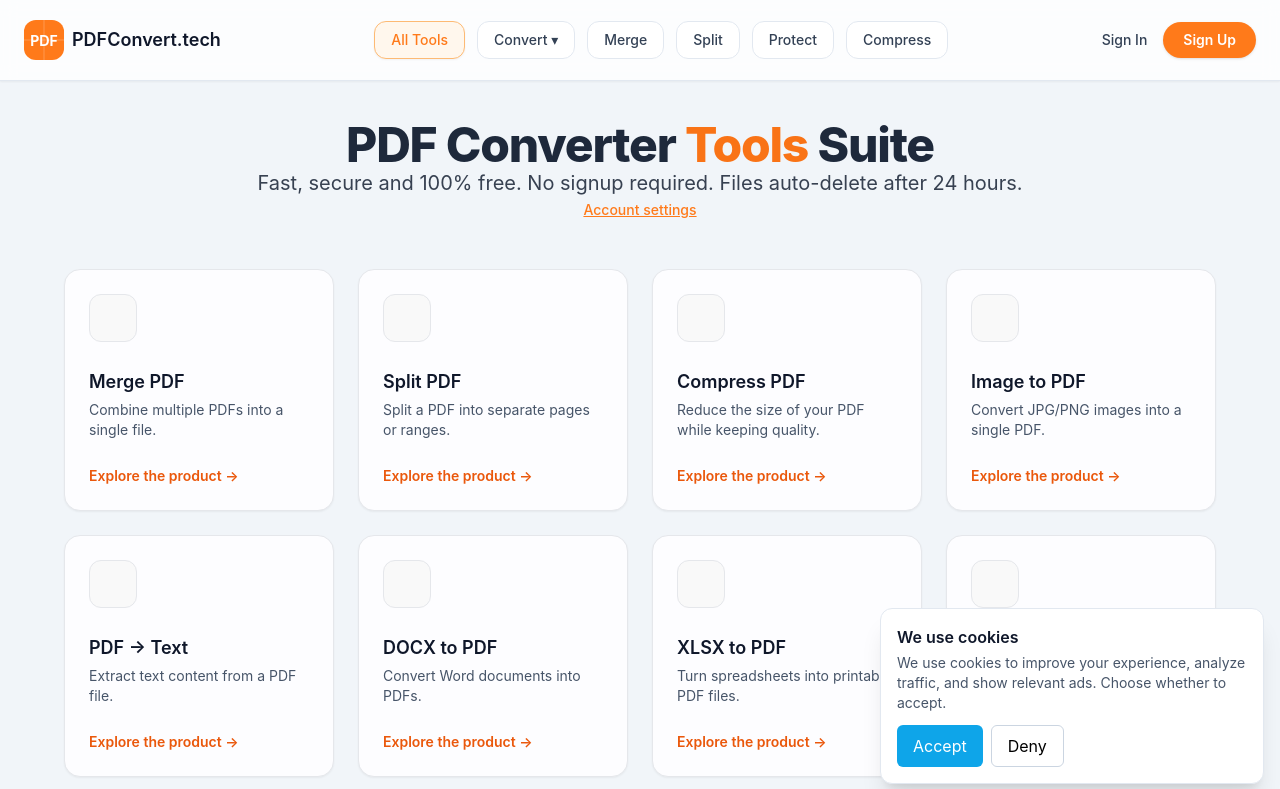
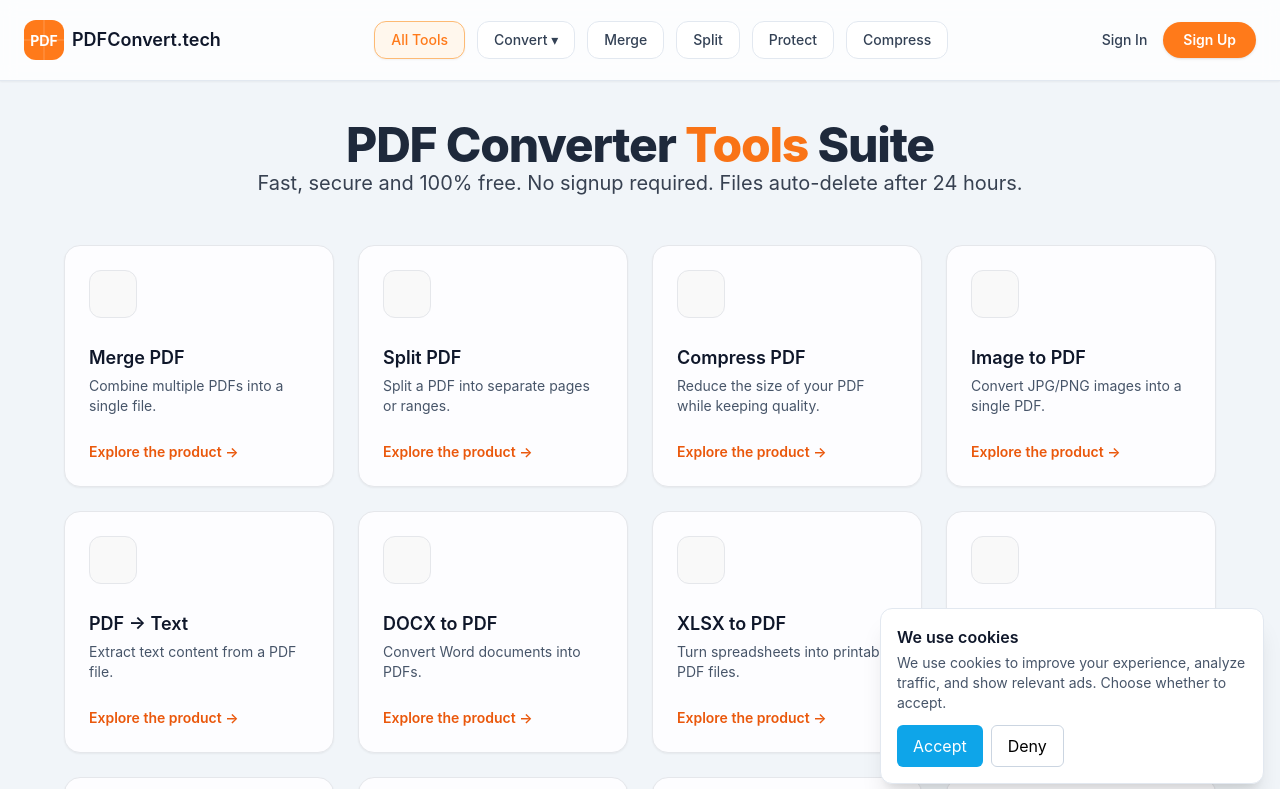
Before and after one commit to renasoth-creator/MyTool, a React (Vite) app: page / in a window 1280 px wide. Shown: the top 789 px of the page. Built offline with nearby package versions, Linux system fonts and the light colour scheme.

Commit message:
more tools

```diff
--- a/src/pages/DashboardPage.tsx
+++ b/src/pages/DashboardPage.tsx
@@ -2,8 +2,10 @@ import React from "react";
 import Layout from "../components/Layout";
 import ToolCard from "../components/ToolCard";
 import { tools } from "../config/pdfToolsConfig";
+import { useAuth } from "../context/AuthContext";
 
 const DashboardPage: React.FC = () => {
+    const { user } = useAuth();
      return (
       <Layout>
 
@@ -11,6 +13,7 @@ const DashboardPage: React.FC = () => {
           HERO HEADER
       ================================= */}
       <header className="text-center mb-12">
+
   <h1 className="text-4x1 md:text-5xl font-extrabold text-primary-dark tracking-tight">
     PDF Converter <span className="text-primary-orange">Tools</span> Suite
   </h1>
@@ -18,14 +21,19 @@ const DashboardPage: React.FC = () => {
   <p className="mt- text-lg md:text-xl text-gray-700 max-w-3xl mx-auto">
     Fast, secure and 100% free. No signup required. Files auto-delete after 24 hours.
   </p>
+
+  {user && (
+    <div className="mt-4">
       <a
         href="/account"
-          className="text-sm text-[#ff7a1a] font-medium underline"
+        className="text-sm text-[#ff7a1a] font-medium underline hover:text-primary-dark transition"
       >
         Account settings
       </a>
+    </div>
+  )}
+</header>
 
-      </header>
 
       {/* ================================
           TOOLS GRID (Orange hover cards)
```
Lines whose indentation alone changed are shown as unchanged.
